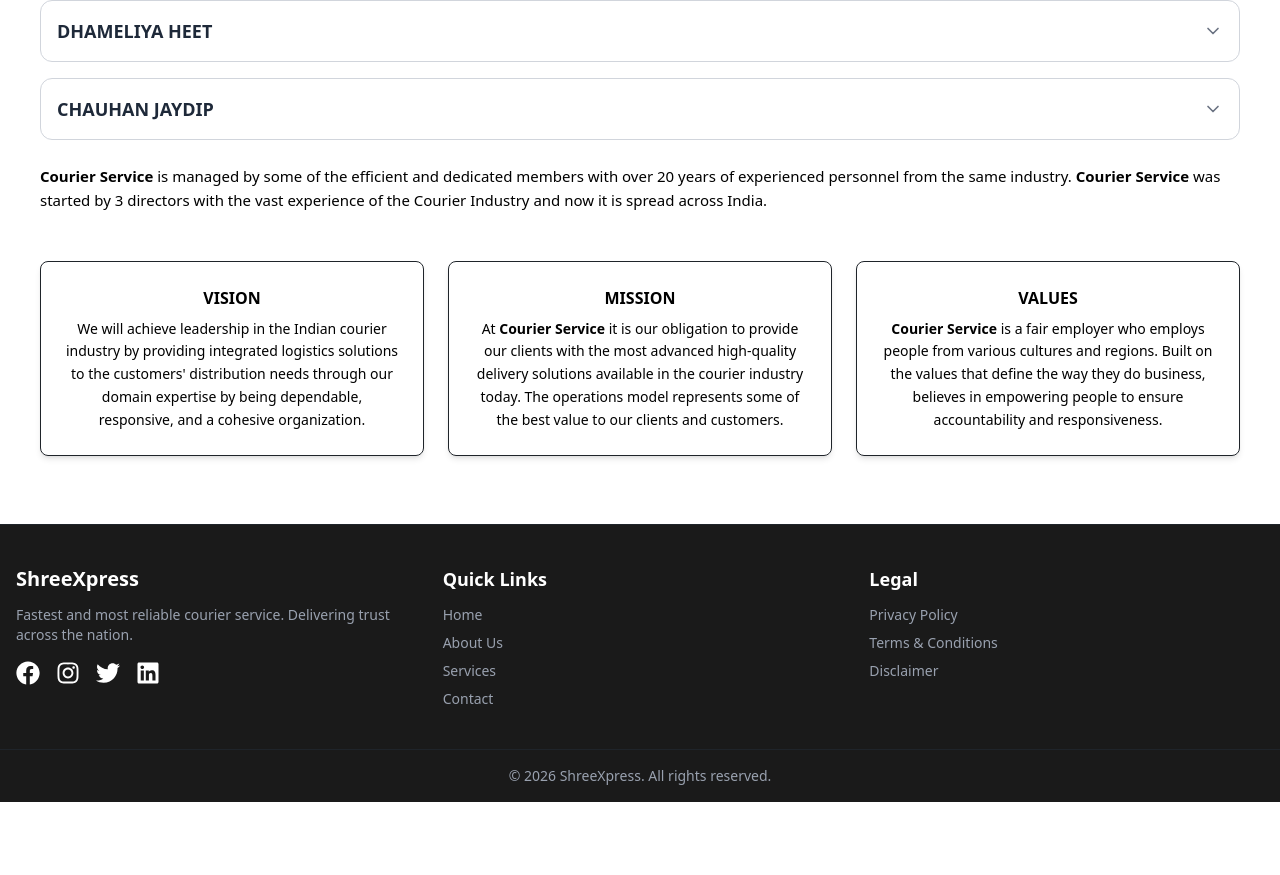
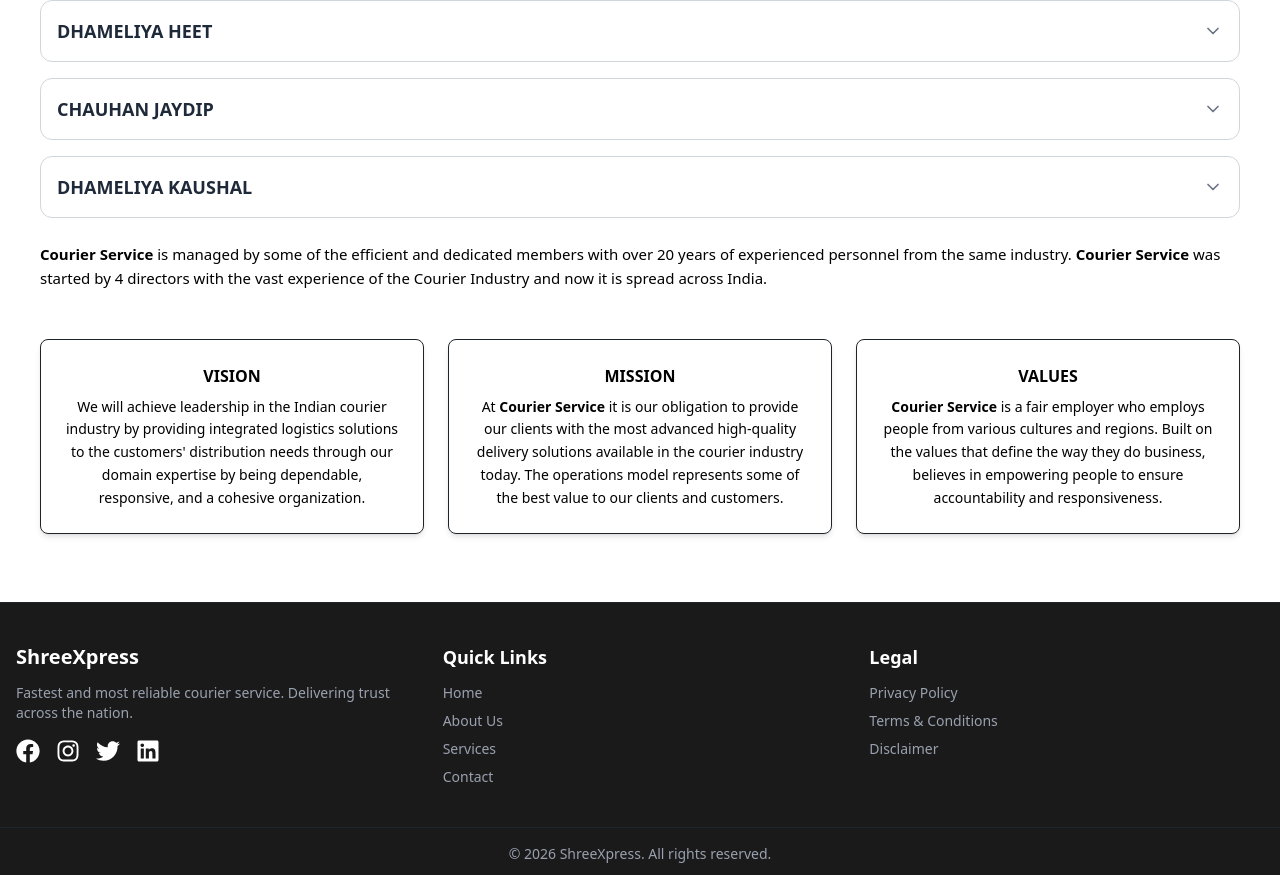
Before and after one commit to dhameliyahit/ShreeXpress-client, a React (Vite) app: page /about in a window 1280 px wide. Shown: the part 942-1817 px from the top of the page. Before the commit the page ends 1744 px from the top, so only its background shows below. Built offline with nearby package versions, Linux system fonts and the light colour scheme.

Commit message:
add kaushal name

```diff
--- a/src/components/pages/About.jsx
+++ b/src/components/pages/About.jsx
@@ -104,7 +104,8 @@ const AboutUs = () => {
 const directors = [
     { name: "BALAR CRENS", phone: 9825515123, email: "balarcrens@gmail.com" },
     { name: "DHAMELIYA HEET", phone: 9638601192, email: "heetdhameliya@gmail.com" },
-    { name: "CHAUHAN JAYDIP", phone: 9624983883, email: "jatinchauhan2004@gmail.com" }
+    { name: "CHAUHAN JAYDIP", phone: 9624983883, email: "jatinchauhan2004@gmail.com" },
+    { name: "DHAMELIYA KAUSHAL", phone: 9724690442, email: "dhameliyakaushal@gmail.com" }
 ];
 
 const CompanyDetails = () => {
```
